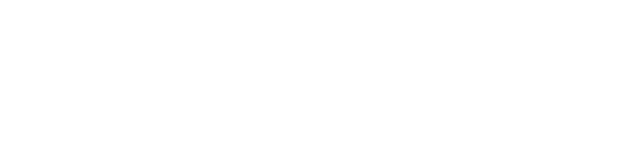
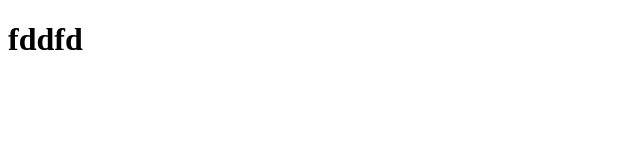
Before and after one commit to wajedhossainbd/test-website, a plain HTML site: page index.html in a window 1280 px wide. Shown: the whole page, without its empty margins (0-640 px from the left). Drawn offline with Linux system fonts and the light colour scheme.

Commit message:
second commit

```diff
--- a/index.html
+++ b/index.html
@@ -8,6 +8,7 @@
     <title>Test Website</title>
     <link rel="stylesheet" href="style.css">
 </head>
+<h1>fddfd</h1>
 
 <body>
 
```
